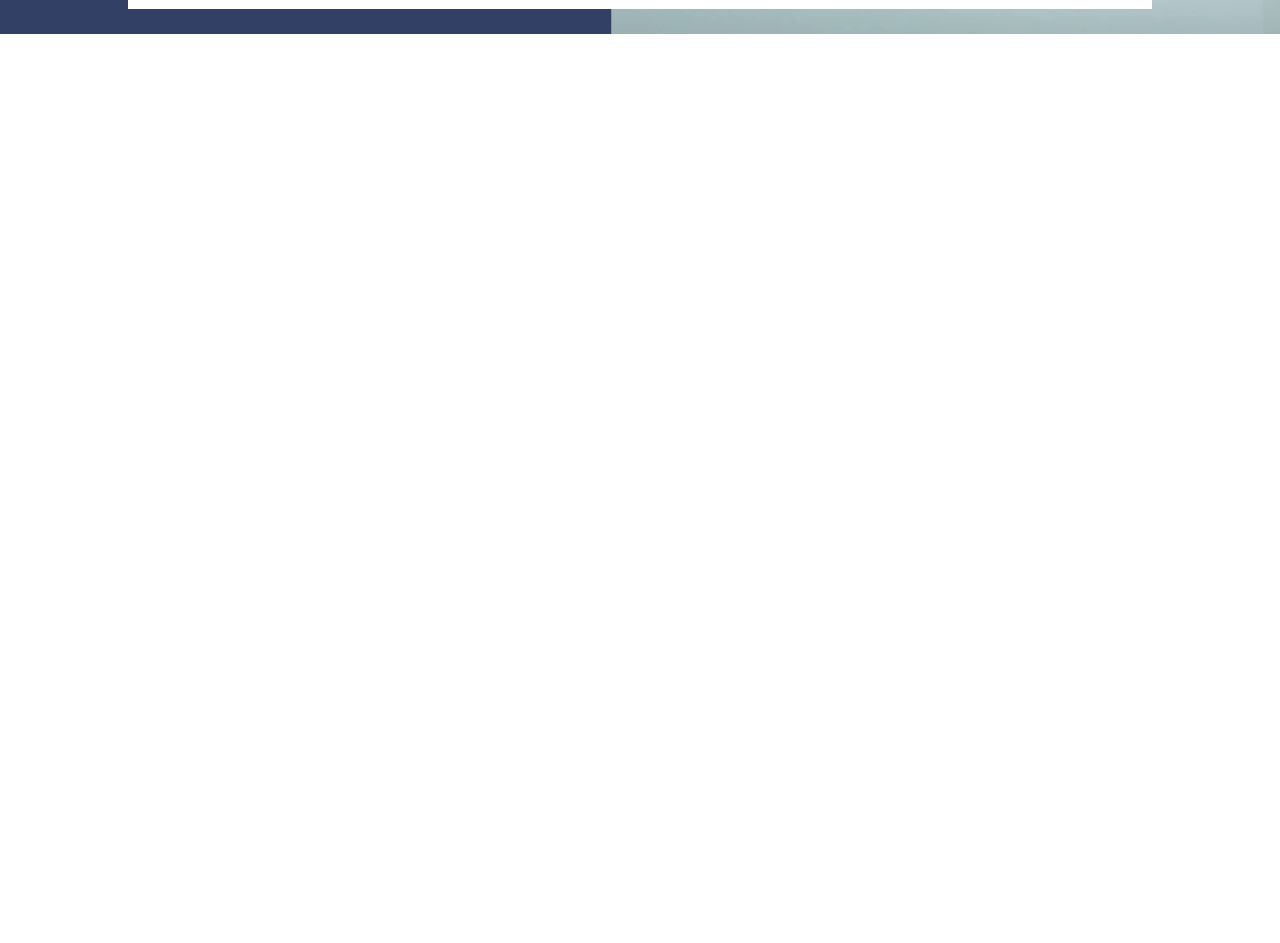
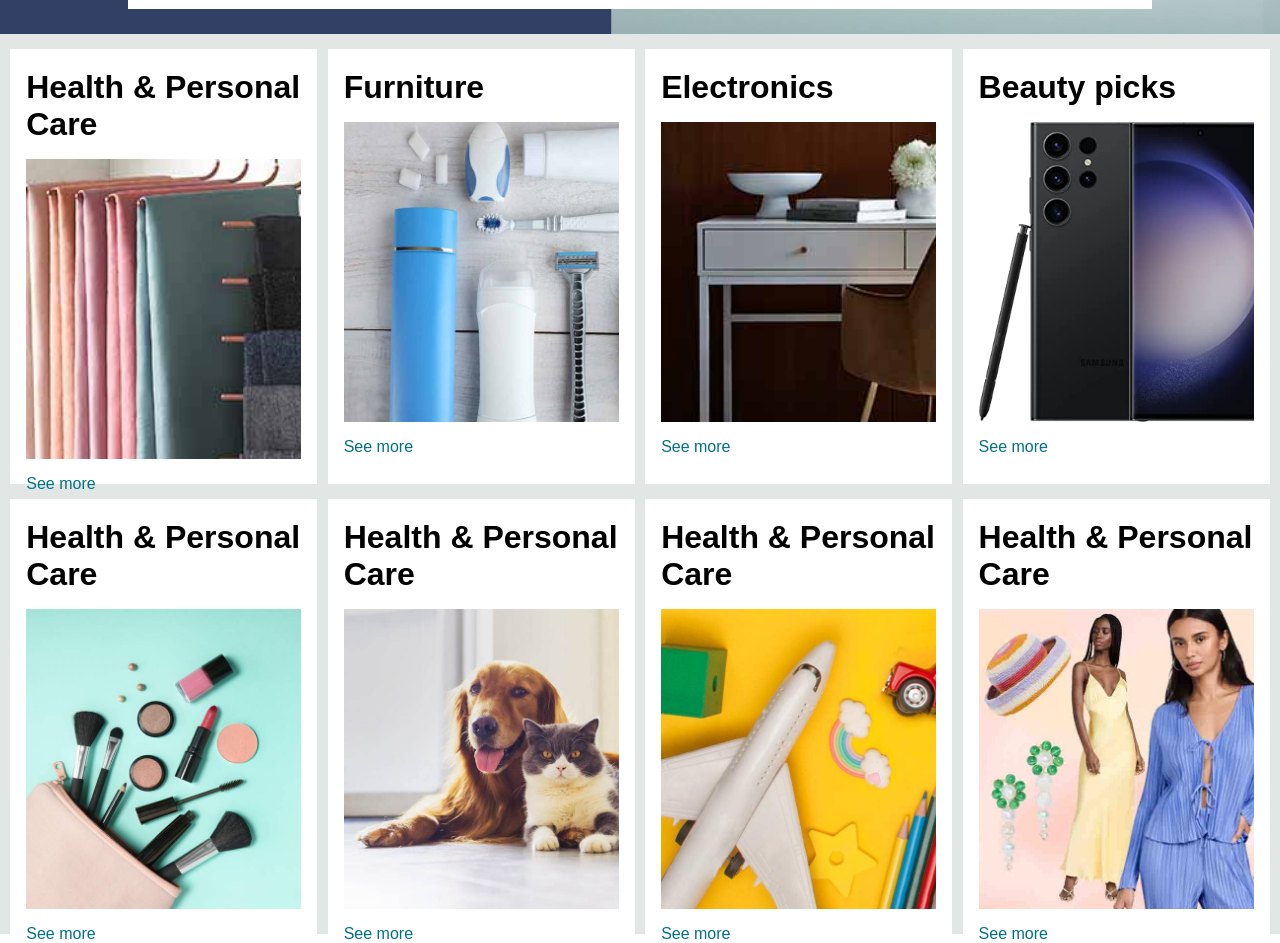
Before and after one commit to ananya438/Amazon_clone_1, a plain HTML site: page index.html in a window 1280 px wide. Shown: the part 466-1409 px from the top of the page. Before the commit the page ends 800 px from the top, so only its background shows below. Drawn offline with Linux system fonts and the light colour scheme.

Commit message:
"shop-sectioon"
This includes shop-section

```diff
--- a/index.html
+++ b/index.html
@@ -80,5 +80,78 @@
         </div>
     </div>
 
+    <div class="shop-section">
+
+        <div class="box1 box">
+            <div class="box-content">
+            <h1>Health & Personal Care</h1>
+            <div class="box-img" style="background-image: url('images/box1_image.jpg');"></div>
+            <p>See more</p>
+            </div>
+        </div>
+
+        <div class="box2 box">
+            <div class="box-content">
+            <h1>Furniture</h1>
+            <div class="box-img" style="background-image: url('images/box2_image.jpg');"></div>
+            <p>See more</p>
+            </div>
+        </div>
+
+        <div class="box3 box">
+            <div class="box-content">
+            <h1>Electronics</h1>
+            <div class="box-img" style="background-image: url('images/box3_image.jpg');"></div>
+            <p>See more</p>
+            </div>
+        </div>
+
+        <div class="box4 box">
+            <div class="box-content">
+            <h1>Beauty picks</h1>
+            <div class="box-img" style="background-image: url('images/box4_image.jpg');"></div>
+            <p>See more</p>
+            </div>
+        </div>
+
+    </div>
+
+    <div class="shop-section">
+
+        <div class="box5 box">
+            <div class="box-content">
+            <h1>Health & Personal Care</h1>
+            <div class="box-img" style="background-image: url('images/box5_image.jpg');"></div>
+            <p>See more</p>
+            </div>
+        </div>
+
+        <div class="box6 box">
+            <div class="box-content">
+            <h1>Health & Personal Care</h1>
+            <div class="box-img" style="background-image: url('images/box6_image.jpg');"></div>
+            <p>See more</p>
+            </div>
+        </div>
+
+        <div class="box7 box">
+            <div class="box-content">
+            <h1>Health & Personal Care</h1>
+            <div class="box-img" style="background-image: url('images/box7_image.jpg');"></div>
+            <p>See more</p>
+            </div>
+        </div>
+
+        <div class="box8 box">
+            <div class="box-content">
+            <h1>Health & Personal Care</h1>
+            <div class="box-img" style="background-image: url('images/box8_image.jpg');"></div>
+            <p>See more</p>
+            </div>
+        </div>
+
+    </div>
+
+
 </body>
 </html>
--- a/style.css
+++ b/style.css
@@ -175,4 +175,38 @@ span{
     color: #007185;
 }
 
-/* BOXES video 1:06:00 */
+/* SHOP SECTION */
+
+.shop-section{
+    display: flex;
+    flex-wrap:wrap;
+    justify-content: space-evenly;
+    background-color: #e2e7e6;
+
+
+}
+
+.box{
+    /* border: 2px solid black; */
+    height: 400px;
+    width: 24%;
+    background-color: white;
+    padding: 20px 0px 15px;
+    margin-top: 15px;
+}
+
+.box-img{
+    height: 300px;
+    background-size: cover;
+    margin-top: 1rem;
+    margin-bottom: 1rem;
+
+}
+
+.box-content{
+    margin-left: 1rem;
+    margin-right: 1rem;
+}
+.box-content p {
+    color: #007185;
+}
```
